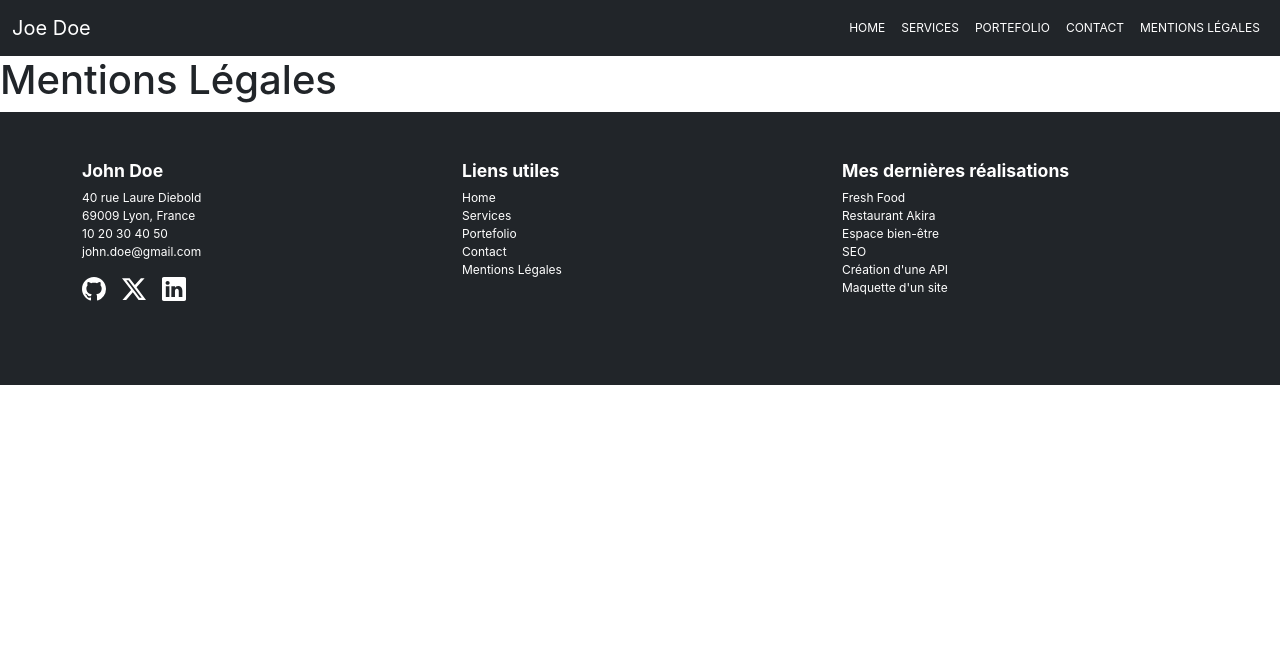
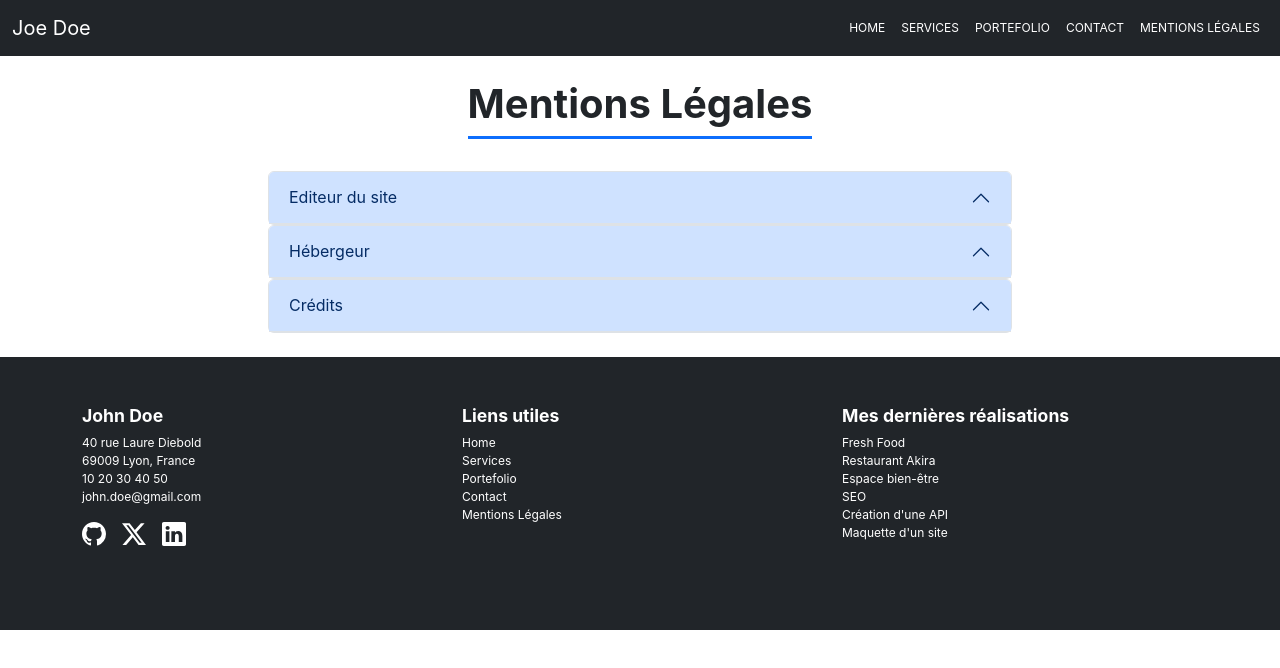
Before and after one commit to Marine-Briet/portefolio, a React (Create React App) app: page /legalNotice in a window 1280 px wide. Shown: the top 668 px of the page. Built offline with nearby package versions, Linux system fonts and the light colour scheme.

Commit message:
Structure and Content of the Legal Notice Page

```diff
--- a/public/index.html
+++ b/public/index.html
@@ -10,5 +10,6 @@
   <body>
     <noscript>You need to enable JavaScript to run this app.</noscript>
     <div id="root"></div>
+    <script src="https://cdn.jsdelivr.net/npm/bootstrap@5.3.3/dist/js/bootstrap.bundle.min.js"></script>
   </body>
 </html>
--- a/src/components/Accordion.jsx
+++ b/src/components/Accordion.jsx
@@ -0,0 +1,20 @@
+function Accordion({title, children, id}) {
+return (
+    <div className="accordion">
+        <div className="accordion-item">
+            <h2 className="accordion-header">
+                <button className="accordion-button" type="button" data-bs-toggle="collapse" data-bs-target={`#${id}`} aria-expanded="false" aria-controls={id}>
+                    {title}
+                </button>
+            </h2>
+            <div id={id} className="accordion-collapse collapse">
+                <div className="accordion-body">
+                    {children}
+                </div>
+            </div>
+        </div>
+    </div>
+)
+}
+
+export default Accordion;
--- a/src/pages/Home.jsx
+++ b/src/pages/Home.jsx
@@ -5,7 +5,7 @@ function Home() {
     return (
         <div>
             <HeroHome />
-            <div className="my-5">
+            <div className="col-12 col-md-8 mx-auto my-5">
                 <CardHome />
             </div>
         </div>
--- a/src/pages/LegalNotice.jsx
+++ b/src/pages/LegalNotice.jsx
@@ -1,7 +1,39 @@
+import Accordion from "../components/Accordion";
+import { BsPhone } from "react-icons/bs";
+import { BsEnvelopeAt } from "react-icons/bs";
+import { BsGeoAlt } from "react-icons/bs";
+import { BsMap } from "react-icons/bs";
+import { BsGlobe } from "react-icons/bs";
+
 function LegalNotice() {
     return (
-        <div>
-            <h1>Mentions Légales</h1>
+        <div className="container">
+            <div className="col-12 col-md-8 mx-auto mb-4">
+                <div className="text-center my-4">
+                    <h1 className="d-inline-block fw-bold border-bottom border-primary border-3 pb-2">Mentions Légales</h1>
+                </div>
+
+                <Accordion title="Editeur du site" id="editeur">
+                    <address>
+                        <span className="fs-5">John Doe</span> <br />
+                        <span><BsMap/> 40 rue Laure Diebold</span> <br />
+                        <span><BsGeoAlt/> 69009 Lyon, France </span><br />
+                        <span><BsPhone/> 10 20 30 40 50 </span><br />
+                        <span><BsEnvelopeAt/> john.doe@gmail.com</span>
+                    </address>
+                </Accordion>
+                <Accordion title="Hébergeur" id="hebergeur">
+                    <span className="fw-bold fs-5">alwaysdata</span> <br />
+                    <span>91 Rue du Faubourg Saint-Honoré, 75008 Paris </span><br />
+                    <span className="d-block mt-1"><BsGlobe/> www.alwaysdata.com</span>
+                </Accordion>
+                <Accordion title="Crédits" id="credits">
+                    <span className="fw-bold fs-5">Crédits</span> <br />
+                    <span className="d-block">Ce site a été réalisé par John Doe, étudiant au <a href="www.centre-europeen-formation.fr/">Centre Européen de formation.</a></span> <br />
+                    <span className="fst-italic d-block">Les images utilisées sur ce site sont libres de droits et ont été obtenues sur le site <a href="https://pixabay.com/fr/">Pixabay.</a></span> <br />
+                    <span className="fst-italic">La favicon de ce site a été fournie par <a href="https://www.flaticon.com/de/kostenlose-icons/john-doe">John doe Icons erstellt von Freepik - Flaticon</a>.</span>
+                </Accordion>
+            </div>
         </div>
     );
 }
```
